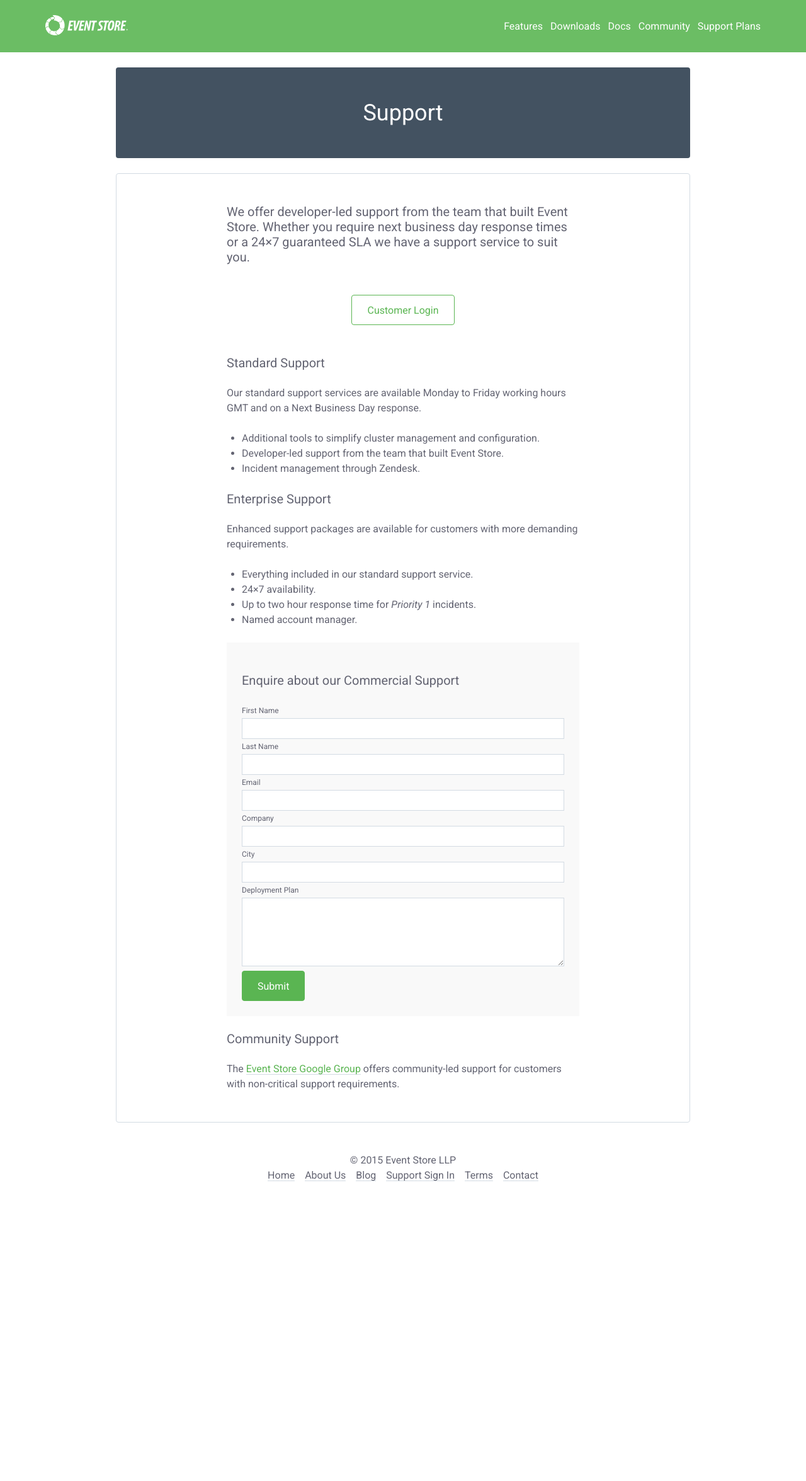
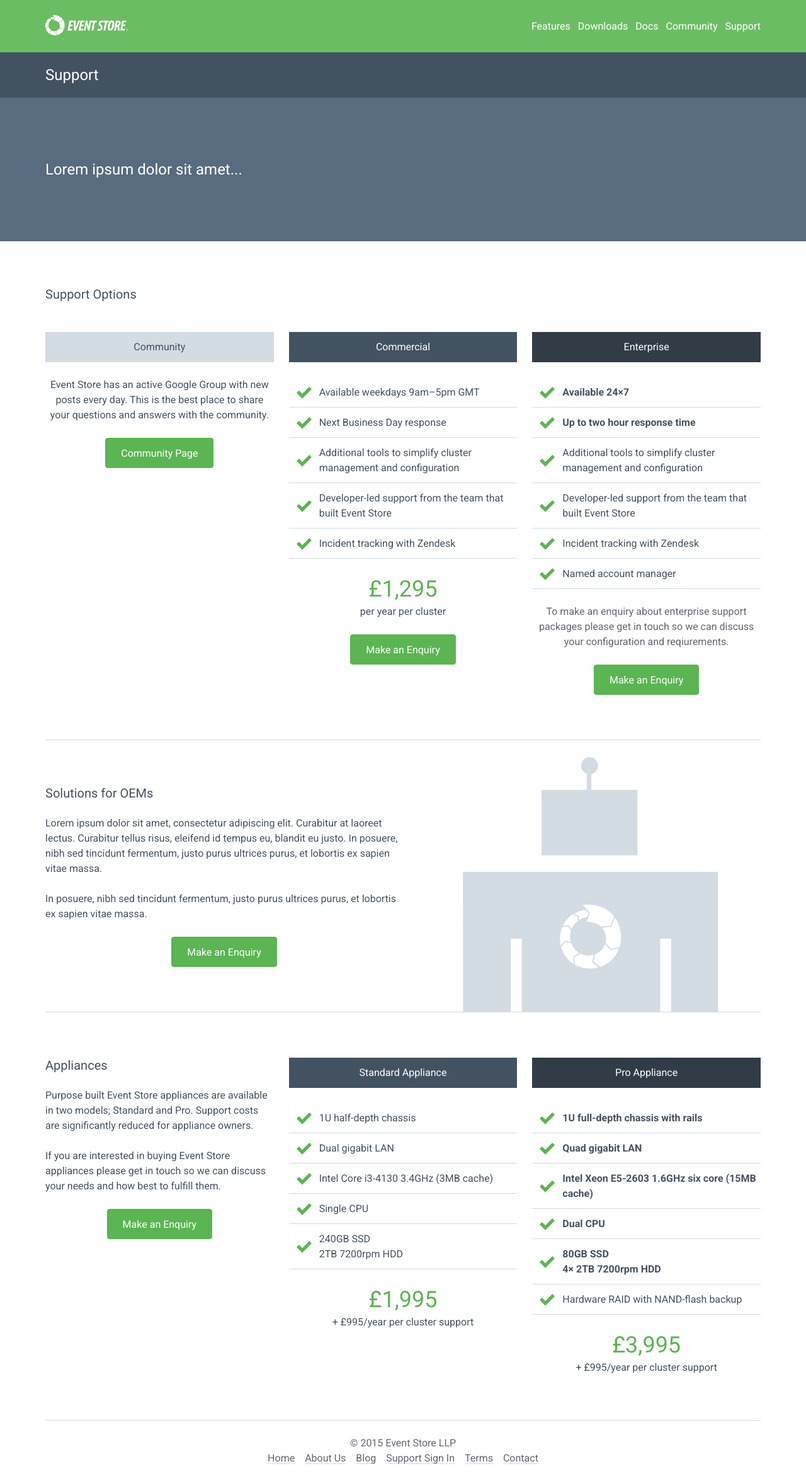
Before and after one commit to sandboxorg/geteventstore.com, a Jekyll site: the page built from support/index.html, in a window 1280 px wide. Shown: the whole page at 63% size. Built offline with Jekyll 4.4.1, drawn with Linux system fonts in a browser that asks for light colours; nearby versions of some CDN libraries; Markdown is read by kramdown in place of the engine named in the settings; before the commit the page ends 1902 px from its top, so only the background shows below that.

Commit message:
New support page

```diff
--- a/_includes/footer.html
+++ b/_includes/footer.html
@@ -1,4 +1,4 @@
-    {% if page.title == "Community" or page.title == "Homepage" or page.title == "Support Plans" %}<div class="inner-container">{% else %}<div class="container">{% endif %}
+    {% if page.title == "Community" or page.title == "Homepage" or page.title == "Support" %}<div class="inner-container">{% else %}<div class="container">{% endif %}
         <div class="site-footer">
             <p class="footer__copyright">&copy; 2015 Event Store LLP</p>
             <ul class="footer__menu">
--- a/_includes/header.html
+++ b/_includes/header.html
@@ -26,7 +26,7 @@
                 <li class="site-navigation__item"><a href="/downloads">Downloads</a></li>
                 <li class="site-navigation__item"><a href="http://docs.geteventstore.com">Docs</a></li>
                 <li class="site-navigation__item"><a href="/community">Community</a></li>
-                <li class="site-navigation__item"><a href="/commercial">Support Plans</a></li>
+                <li class="site-navigation__item"><a href="/support">Support</a></li>
             </ul>
             <a href="javascript:void(0)" class="site-navigation-toggle">Menu</a>
         </div>
--- /dev/null
+++ b/_sass/_components.scss
@@ -0,0 +1,15 @@
+.checkmark-list {
+    padding: 0;
+    list-style: none;
+    li {
+        padding: 0.75rem 0 0.75rem 3rem;
+        background-image: url('../images/checkmark.svg'),
+            linear-gradient(0deg, $white-off 0%, $white-off 50%, transparent 50%, transparent 100%);
+        background-position: 0.75rem center, left bottom;
+        background-repeat: no-repeat, repeat-x;
+        background-size: 1.5rem 1.5rem, 2px 2px;
+        @media (-webkit-min-device-pixel-ratio: 2), (min-resolution: 192dpi) {
+            background-size: 1.5rem 1.5rem, 1px 1px;
+        }
+    }
+}
--- a/_sass/_page-section.scss
+++ b/_sass/_page-section.scss
@@ -23,12 +23,43 @@
     background-image: none;
 }
 
+.page-section--oem {
+    @extend .page-section;
+    @media (min-width: 800px) {
+        background-image: url('../images/oem-robot.svg'), linear-gradient(0deg, $white-off 0%, $white-off 50%, transparent 50%, transparent 100%);
+        background-position: right bottom, left bottom;
+        background-repeat: no-repeat, repeat-x;
+        background-size: contain, 2px 2px;
+        @media (-webkit-min-device-pixel-ratio: 2), (min-resolution: 192dpi) {
+            background-size: contain, 1px 1px;
+        }
+    }
+    .call-to-action {
+        margin: 1.5rem 0;
+    }
+}
+
+.page-section--appliances {
+    @extend .page-section;
+    p.left {
+        text-align: left;
+    }
+}
+
 .page-section--banner {
     @extend .page-section;
     // background-image: linear-gradient(0deg, $white 0%, $white-off 100%);
     // background-size: 100%;
     background: $grey-light;
     color: $white;
+}
+
+.page-section--support-banner {
+    @extend .page-section--banner;
+    background: lighten($grey-dark, 10%);
+    p.lead {
+        color: $white;
+    }
 }
 
 .page-section__half {
@@ -354,43 +385,41 @@
     line-height: 3rem;
 }
 
-.page-section--appliances {
-    margin: 1.5rem 0 0;
-    padding-top: 0;
-    padding-bottom: 0;
-    background-image: none;
-    background-position: right -10%;
-    background-repeat: no-repeat;
-    background-size: 40%;
-    border: 1px solid $white-off;
-    border-radius: 0.25rem;
+.col {
+    p {
+        text-align: center;
+    }
+    h3 {
+        padding: 0.75rem;
+        background: $white-off;
+        text-align: center;
+    }
+    .call-to-action {
+        margin: 1.5rem 0;
+    }
+    .muted {
+        color: $grey;
+    }
     @media (min-width: 720px) {
-        background-image: url('../images/appliance.jpg');
-    }
-    table {
-        @media (min-width: 720px) {
-            margin: 0 1.5rem 0 0;
+        float: left;
+        width: calc(33.333% - 1rem);
+        &:nth-child(2) {
+            margin: 0 1.5rem;
         }
-    }
-    th, td {
-        text-align: center;
-        &:first-child {
-            border-right: 1px solid $white-off;
-        }
-    }
-    .btn {
-        clear: both;
-        margin: 0.75rem 0;
     }
 }
 
-.appliances-padding {
-    padding: 1.5rem;
+.col__title--community {
+    background: $grey-light !important;
+    color: $grey-dark;
 }
 
-.appliances-padding--description {
-    padding: 1.5rem;
-    @media (min-width: 720px) {
-        padding: 15rem 1.5rem 1.5rem;
-    }
+.col__title--commercial {
+    background: $grey-dark !important;
+    color: $white;
 }
+
+.col__title--enterprise {
+    background: $black !important;
+    color: $white;
+}
--- a/_sass/main6.scss
+++ b/_sass/main6.scss
@@ -6,6 +6,7 @@
 @import "typography";
 @import "media";
 @import "sidebar";
+@import "components";
 
 @import "site-header";
 @import "site-footer";
--- a/support/index.html
+++ b/support/index.html
@@ -3,77 +3,107 @@ title: "Support"
 ---
 
 {% include header.html %}
-    <div class="container">
-		<div class="page-header page-header--support">
+    <div class="page-title">
+        <div class="inner-container">
             <h1>{{ page.title }}</h1>
         </div>
-		<div class="page-main">
-			<p class="lead">We offer developer-led support from the team that built Event Store. Whether you require next business day response times or a 24&times;7 guaranteed SLA we have a support service to suit you.</p>
-			<p class="call-to-action">
-				<a href="http://support.geteventstore.com" class="btn btn--secondary">Customer Login</a>
+    </div>
+    <div class="page-section--support-banner">
+        <div class="inner-container">
+            <div class="page-section__half">
+                <p class="lead">Lorem ipsum dolor sit amet...</p>
+            </div>
+        </div>
+    </div>
+    <div class="inner-container">
+        <div class="page-section">
+            <h2>Support Options</h2>
+            <div class="three-col">
+                <div class="col">
+                    <h3 class="col__title--community">Community</h3>
+                    <p>Event Store has an active Google Group with new posts every day. This is the best place to share your questions and answers with the community.</p>
+                    <p class="call-to-action"><a href="#" class="btn btn--primary">Community Page</a></p>
+                </div>
+                <div class="col">
+                    <h3 class="col__title--commercial">Commercial</h3>
+                    <ul class="checkmark-list">
+                        <li>Available weekdays 9am–5pm GMT</li>
+                        <li>Next Business Day response</li>
+                        <li>Additional tools to simplify cluster management and configuration</li>
+                        <li>Developer-led support from the team that built Event Store</li>
+                        <li>Incident tracking with Zendesk</li>
+                    </ul>
+                    <p>
+                        <span class="price">£1,295</span><br>
+                        <span class="price-sub">per year per cluster</span>
                     </p>
-			<h2>Standard Support</h2>
-			<p>Our standard support services are available Monday to Friday working hours GMT and on a Next Business Day response.</p>
-			<ul>
-				<li>Additional tools to simplify cluster management and configuration.</li>
-				<li>Developer-led support from the team that built Event Store.</li>
-				<li>Incident management through Zendesk.</li>
+                    <p class="call-to-action"><a href="#" class="btn btn--primary">Make an Enquiry</a></p>
+                </div>
+                <div class="col">
+                    <h3 class="col__title--enterprise">Enterprise</h3>
+                    <ul class="checkmark-list">
+                        <li><strong>Available 24&times;7</strong></li>
+                        <li><strong>Up to two hour response time</strong></li>
+                        <li>Additional tools to simplify cluster management and configuration</li>
+                        <li>Developer-led support from the team that built Event Store</li>
+                        <li>Incident tracking with Zendesk</li>
+                        <li>Named account manager</li>
                     </ul>
-			<h2>Enterprise Support</h2>
-			<p>Enhanced support packages are available for customers with more demanding requirements.</p>
-			<ul>
-				<li>Everything included in our standard support service.</li>
-				<li>24&times;7 availability.</li>
-				<li>Up to two hour response time for <em>Priority 1</em> incidents.</li>
-				<li>Named account manager.</li>
+                    <p class="muted">To make an enquiry about enterprise support packages please get in touch so we can discuss your configuration and reqiurements.</p>
+                    <p class="call-to-action"><a href="#" class="btn btn--primary">Make an Enquiry</a></p>
+                </div>
+            </div>
+        </div>
+    </div>
+    <div class="inner-container">
+        <div class="page-section--oem">
+            <div class="page-section__half">
+                <h2>Solutions for OEMs</h2>
+                <p>Lorem ipsum dolor sit amet, consectetur adipiscing elit. Curabitur at laoreet lectus. Curabitur tellus risus, eleifend id tempus eu, blandit eu justo. In posuere, nibh sed tincidunt fermentum, justo purus ultrices purus, et lobortis ex sapien vitae massa.</p>
+                <p>In posuere, nibh sed tincidunt fermentum, justo purus ultrices purus, et lobortis ex sapien vitae massa.</p>
+                <p class="call-to-action"><a href="#" class="btn btn--primary">Make an Enquiry</a></p>
+            </div>
+        </div>
+    </div>
+    <div class="inner-container">
+        <div class="page-section--appliances">
+            <div class="three-col">
+                <div class="col">
+                    <h2>Appliances</h2>
+                    <p class="left">Purpose built Event Store appliances are available in two models; Standard and Pro. Support costs are significantly reduced for appliance owners.</p>
+                    <p class="left">If you are interested in buying Event Store appliances please get in touch so we can discuss your needs and how best to fulfill them.</p>
+                    <p class="call-to-action"><a href="#" class="btn btn--primary">Make an Enquiry</a></p>
+                </div>
+                <div class="col">
+                    <h3 class="col__title--commercial">Standard Appliance</h3>
+                    <ul class="checkmark-list">
+                        <li>1U half-depth chassis</li>
+                        <li>Dual gigabit LAN</li>
+                        <li>Intel Core i3-4130 3.4GHz (3MB cache)</li>
+                        <li>Single CPU</li>
+                        <li>240GB SSD<br>2TB 7200rpm HDD</li>
                     </ul>
-            <style>
-                .sf-form {
-                    max-width: 35rem;
-                    margin: 1.5rem auto;
-                    padding: 1.5rem;
-                    background: #F9F9F9;
-                }
-                .sf-form label {
-                    display: block;
-                    font-size: 0.75rem;
-                    line-height: 1.5rem;
-                }
-                .sf-form input[type="text"], .sf-form input[type="email"], .sf-form textarea {
-                    width: 100%;
-                    padding: 0.375rem;
-                    font-family: inherit;
-                    font-size: inherit;
-                    font-weight: inherit;
-                    background: white;
-                    border: 1px solid #D3DBE3;
-                }
-                .sf-form input[type="submit"] {
-                    font-family: inherit;
-                    font-size: inherit;
-                    font-weight: inherit;
-                }
-            </style>
-            <form action="https://www.salesforce.com/servlet/servlet.WebToLead?encoding=UTF-8" method="POST" class="sf-form">
-                <h2>Enquire about our Commercial Support</h2>
-                <input type=hidden name="oid" value="00Dw0000000mEn1">
-                <input type=hidden name="retURL" value="http://geteventstore.com">
-                <label for="first_name">First Name</label>
-                <input id="first_name" maxlength="40" name="first_name" type="text">
-                <label for="last_name">Last Name</label>
-                <input id="last_name" maxlength="80" name="last_name" type="text">
-                <label for="email">Email</label>
-                <input  id="email" maxlength="80" name="email" type="email">
-                <label for="company">Company</label>
-                <input  id="company" maxlength="40" name="company" type="text">
-                <label for="city">City</label>
-                <input  id="city" maxlength="40" name="city" type="text">
-                <label for="00Nw0000005zPnM">Deployment Plan</label>
-                <textarea id="00Nw0000005zPnM" name="00Nw0000005zPnM" rows="5" type="text" wrap="soft"></textarea>
-                <input type="submit" name="submit" class="btn btn--primary">
-            </form>
-			<h2>Community Support</h2>
-			<p>The <a href="https://groups.google.com/forum/#!forum/event-store">Event Store Google Group</a> offers community-led support for customers with non-critical support requirements.</p>
+                    <p>
+                        <span class="price">£1,995</span><br>
+                        <span class="price-sub">+ £995/year per cluster support</span>
+                    </p>
+                </div>
+                <div class="col">
+                    <h3 class="col__title--enterprise">Pro Appliance</h3>
+                    <ul class="checkmark-list">
+                        <li><strong>1U full-depth chassis with rails</strong></li>
+                        <li><strong>Quad gigabit LAN</strong></li>
+                        <li><strong>Intel Xeon E5-2603 1.6GHz six core (15MB cache)</strong></li>
+                        <li><strong>Dual CPU</strong></li>
+                        <li><strong>80GB SSD<br>4&times; 2TB 7200rpm HDD</strong></li>
+                        <li>Hardware RAID with NAND-flash backup</li>
+                    </ul>
+                    <p>
+                        <span class="price">£3,995</span><br>
+                        <span class="price-sub">+ £995/year per cluster support</span>
+                    </p>
+                </div>
+            </div>
         </div>
 	</div>
 {% include footer.html %}
```
Also changed, not shown: commercial/index.html (deleted, +0 -85 lines), support.OLD/index.html (added, +79 -0 lines), css/main6.css, images/checkmark.svg (added), images/cogs.svg (added), images/oem-robot.svg (added), 1 other file. Lines whose indentation alone changed are shown as unchanged.
